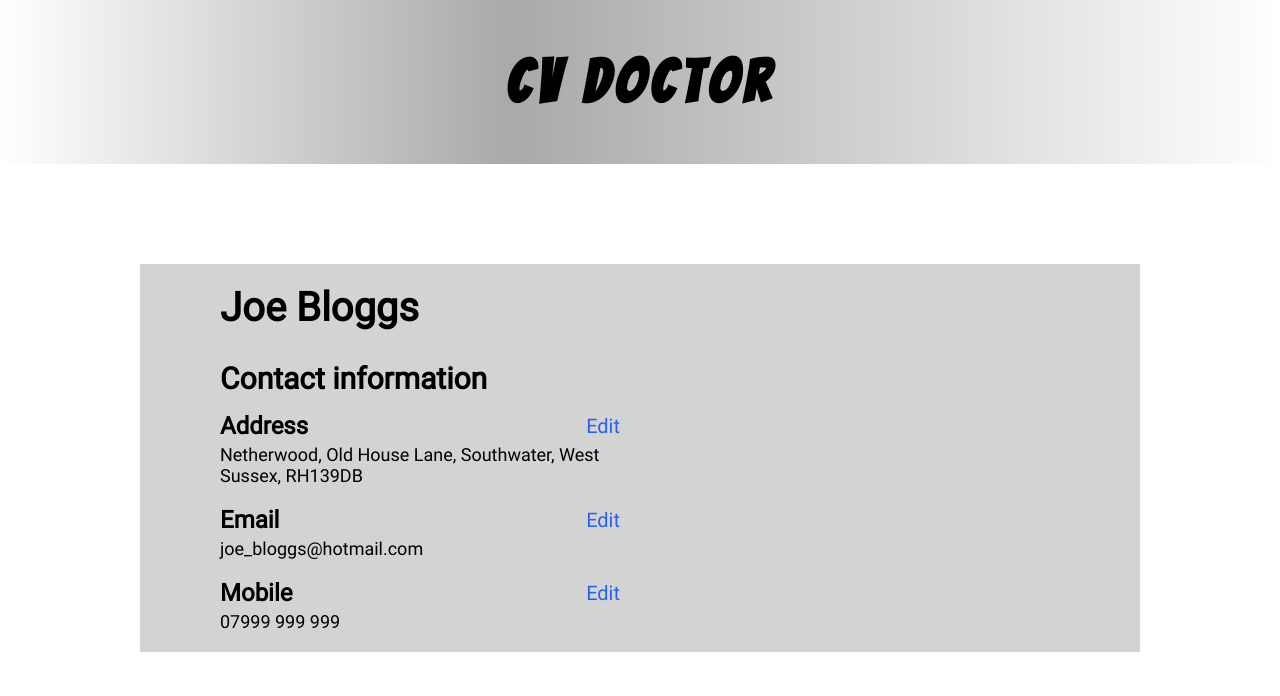
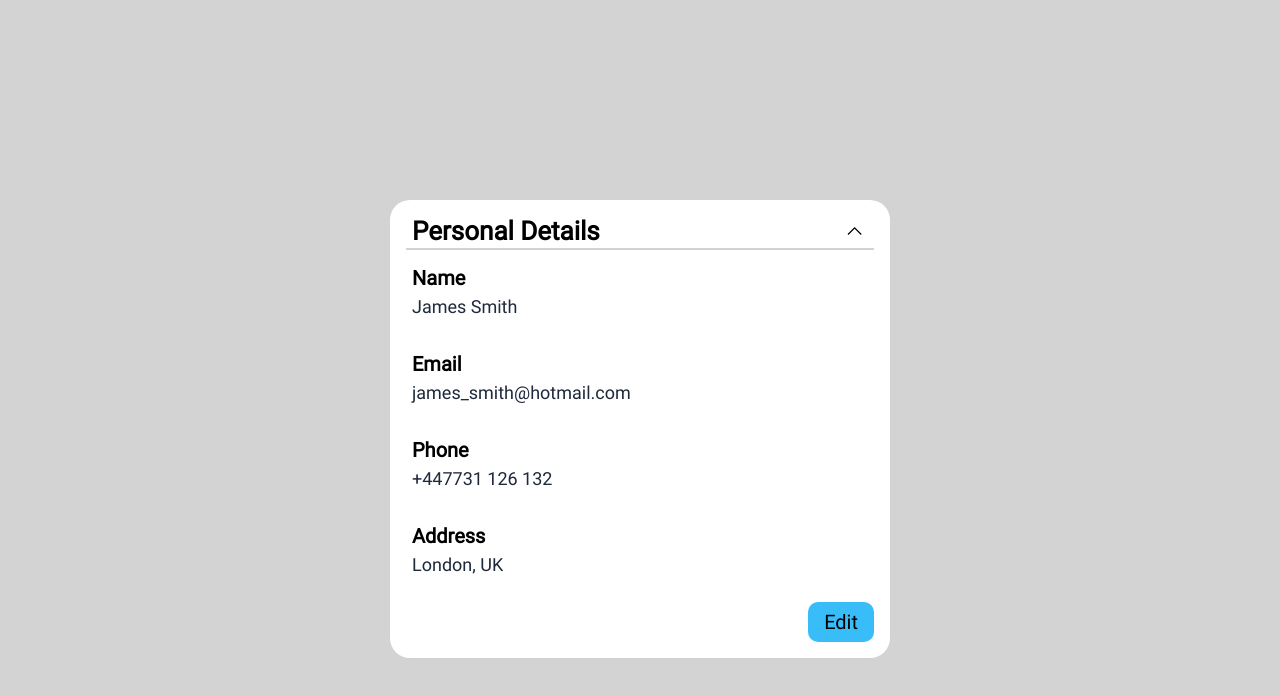
Before and after one commit to palmwi2010/odin-cv, a React (Vite) app: page / in a window 1280 px wide. Shown: the top 696 px of the page. Built offline with nearby package versions, Linux system fonts and the light colour scheme.

Commit message:
Initial block in place

```diff
--- a/index.html
+++ b/index.html
@@ -2,7 +2,7 @@
 <html lang="en">
   <head>
     <meta charset="UTF-8" />
-    <link rel="icon" type="image/svg+xml" href="#" />
+    <link rel="icon" href="#" />
     <meta name="viewport" content="width=device-width, initial-scale=1.0" />
     <title>CV Doctor</title>
   </head>
--- a/src/components/Field.jsx
+++ b/src/components/Field.jsx
@@ -1,27 +1,26 @@
 import "../styles/Field.css";
 import { useState } from "react";
 
-export default function Field({title, value, inputType}) {
+export default function Field({title, value, inputType, placeholder, isEditing, isCollapsed}) {
 
-    const [isEditing, setEditing] = useState(false);
     const [fieldContent, setContent] = useState(value);
-
-    const changeEditing = () => setEditing(!isEditing);
     const updateText = e => setContent(e.target.value)
 
-    const isInputField = inputType != "text"
+    //const isInputField = inputType != "text"
+
+    if (isCollapsed) return (<p className="field-summary">{fieldContent}</p>)
+
+    if (!isEditing) return (
+        <div className="field">
+            <p className="field-title">{title}</p>
+            <p className="field-text">{fieldContent}</p>
+        </div>
+        )
 
     return (
         <div className="field">
-            <div className="field-toprow">
-                <h4 className="field-title">{title}</h4>
-                <button className="edit-button" onClick={changeEditing}>
-                    {isEditing ? "Confirm":"Edit"}
-                </button>
-            </div>
-            {!isEditing && <p className="field-text">{fieldContent}</p>}
-            {isEditing && isInputField && <input className="field-input" value={fieldContent} onChange={updateText} type={inputType}/>}
-            {isEditing && !isInputField && <textarea className="field-input" value={fieldContent} onChange={updateText}/>}
+            <label htmlFor={title} className="field-title">{title}</label>
+            <input className="field-input" value={fieldContent} onChange={updateText} type={inputType} placeholder={placeholder} id={title}/>
         </div>
     )
 }
--- /dev/null
+++ b/src/components/InputBlock.jsx
@@ -0,0 +1,56 @@
+import "../styles/InputBlock.css";
+import fieldData from "../fieldData";
+import Field from "./Field";
+import { useState } from "react";
+
+function InputBlock({fieldName}) {
+
+    const [isEditing, changeEditing] = useState(false);
+    const [isCollapsed, setCollapse] = useState(false);
+
+    const changeCollapse = () => {
+        if (isEditing) changeEditing(!isEditing)
+        setCollapse(!isCollapsed);
+    }
+
+    const data = fieldData[fieldName];
+    if (!data) throw new Error(`Field ${fieldName} not found in data`);
+
+    const {title, fields} = data;
+
+    const topRow = (
+        <div className="input-toprow">
+            <h2 className="block-title">{title}</h2>
+            <button
+                className={`btn-chevron ${isCollapsed ? null:"up"}`}
+                onClick={() => changeCollapse(!isCollapsed)}>
+            </button>
+        </div>
+    )
+
+    return (
+        <div className="input-block">
+            {topRow}
+            <div className={!isCollapsed && "block-uncollapsed"}>
+                <div className="block-fields">
+                    {fields.map(({title, value, inputType, placeholder}) => (<Field
+                            title={title}
+                            value={value}
+                            inputType={inputType}
+                            placeholder={placeholder}
+                            isEditing={isEditing}
+                            isCollapsed={isCollapsed}
+                            key={title}
+                        />
+                    ))}
+                </div>
+                {!isCollapsed &&
+                <button className = "btn" onClick={() => changeEditing(!isEditing)}>
+                    {isEditing ? "Save":"Edit"}
+                </button>}
+            </div>
+        </div>
+    )
+}
+
+export default InputBlock
--- /dev/null
+++ b/src/fieldData.js
@@ -0,0 +1,13 @@
+const fieldData = {
+    'personal': {
+        'title': "Personal Details",
+        'fields': [
+            {'title': "Name", "value": "James Smith", "inputType": "text", "placeholder": "Enter first and last name"},
+            {'title': "Email", "value": "james_smith@hotmail.com", "inputType": "text", "placeholder": "Enter email"},
+            {'title': "Phone", "value": "+447731 126 132", "inputType": "text", "placeholder": "Enter mobile number"},
+            {"title": "Address", "value": "London, UK", "inputType": "text", "placeholder": "Enter address"}
+        ]
+    },
+}
+
+export default fieldData;
--- a/src/index.css
+++ b/src/index.css
@@ -3,6 +3,11 @@
   padding: 0;
   box-sizing: border-box;
   font-family: 'Roboto';
+}
+
+:root {
+  --gray-background: #e5e7eb;
+  --block-left-offset: 6px;
 }
 
 @font-face {
@@ -14,3 +19,7 @@
   font-family: 'Roboto';
   src: url("../public/fonts/Roboto-Regular.ttf");
 }
+
+body {
+  background-color: lightgray;
+}
--- a/src/main.jsx
+++ b/src/main.jsx
@@ -1,12 +1,12 @@
 import { StrictMode } from 'react'
 import { createRoot } from 'react-dom/client'
 import './index.css'
-import Banner from './components/Banner'
-import CV from './components/CV'
+import InputBlock from './components/InputBlock'
+//import Banner from './components/Banner'
+//import CV from './components/CV'
 
 createRoot(document.getElementById('root')).render(
   <StrictMode>
-    <Banner />
-    <CV></CV>
+    <InputBlock fieldName="personal"/>
   </StrictMode>,
 )
--- a/src/styles/Field.css
+++ b/src/styles/Field.css
@@ -1,39 +1,40 @@
 .field {
-    width: fit-content;
-    width: 400px;
-}
-
-.field button {
-    outline: none;
-    border: none;
-    color: #2563eb;
-    font-size: 20px;
-    background-color: transparent;
-}
-
-.field button:hover {
-    cursor: pointer;
-    color: black;
-}
-
-.field-toprow {
-    display: flex;
-    justify-content: space-between;
-    padding-bottom: 4px;
+    margin-top: 16px;
 }
 
 .field-title {
-    font-size: 24px;
+    font-size: 20px;
+    margin-bottom: 6px;
+    font-weight: 700;
+    display: block;
+    margin-left: var(--block-left-offset);
+}
+
+.field-input {
+    font-size: 16px;
+    padding-left: var(--block-left-offset);
+    border-radius: 10px;
+    height: 2.5rem;
+    width: 100%;
+    background-color: var(--gray-background);
+    border: none;
+    outline: none;
+}
+
+.field-text, .field-summary {
+    margin-left: var(--block-left-offset);
+    font-size: 18px;
+    color: #1e293b;
 }
 
 .field-text {
-    font-size: 18px;
+    height:2.5rem;
 }
 
-.field-input {
-    font-size: 18px;
-    padding-left: 1ch;
-    border-radius: 10px;
-    padding-block: 4px;
-    width: 100%;
+.field-summary {
+    margin-bottom: 8px;
 }
+
+.field-summary:first-child {
+    margin-top: 16px;
+}
--- /dev/null
+++ b/src/styles/InputBlock.css
@@ -0,0 +1,77 @@
+.input-block {
+    width: min(40vw, 500px);
+    background-color: white;
+    border-radius: 20px;
+    margin-inline: auto;
+    margin-top: 200px;
+    padding: 16px;
+}
+
+.input-toprow {
+    display: flex;
+    justify-content: space-between;
+    border-bottom:  2px solid lightgray;
+}
+
+.block-title {
+    margin-left: var(--block-left-offset);
+    font-size: 26px;
+    padding-bottom: 2px;
+}
+
+.btn {
+    font-size: 20px;
+    outline: none;
+    border: none;
+    background-color: #38bdf8;
+    border-radius: 10px;
+    padding: 8px 16px;
+    margin-top: 8px;
+    margin-left: auto;
+    margin-right: 0;
+}
+
+.btn:hover {
+    background-color: #075985;
+    cursor: pointer;
+    color: white;
+}
+
+.btn-chevron {
+    width: 40px;
+    height: 30px;
+    border-radius: 50%;
+    background-repeat: no-repeat;
+    background-position: center;
+    background-color: transparent;
+    border: none;
+    background-image: url("/public/chevron-down.svg");
+    transition: transform 0.3s ease-in
+}
+
+.btn-chevron:hover {
+    cursor: pointer;
+    background-color: #f1f5f9;
+}
+
+.btn-chevron.up {
+    transform: rotate(180deg);
+}
+
+.block-uncollapsed {
+    transform-origin: top;
+    animation: slide-open 0.2s ease-in;
+    display: flex;
+    flex-direction: column;
+}
+
+@keyframes slide-open {
+    from {
+        transform: scaleY(0.5);
+        opacity: 0
+    }
+    to {
+        transform: scaleY(1);
+        opacity: 1;
+    }
+}
```
Also changed, not shown: public/chevron-down.svg (added), public/chevron-up.svg (added).
